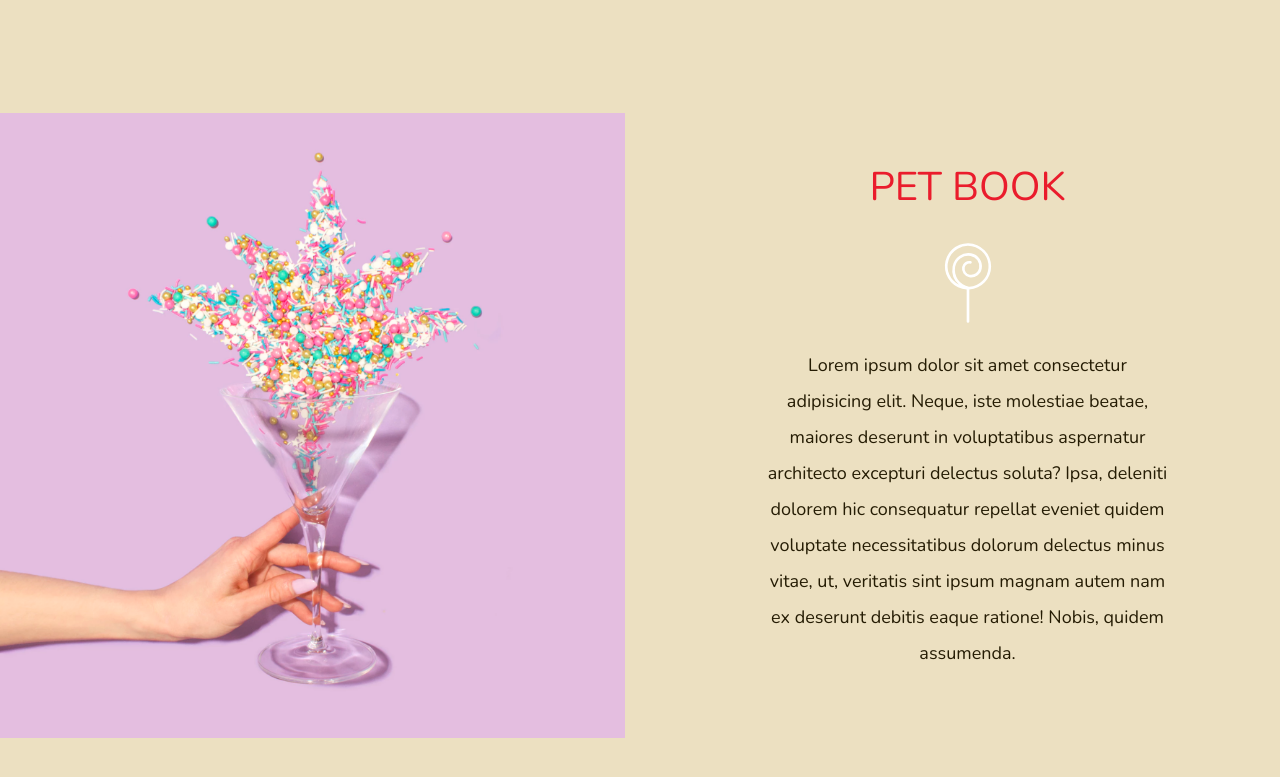
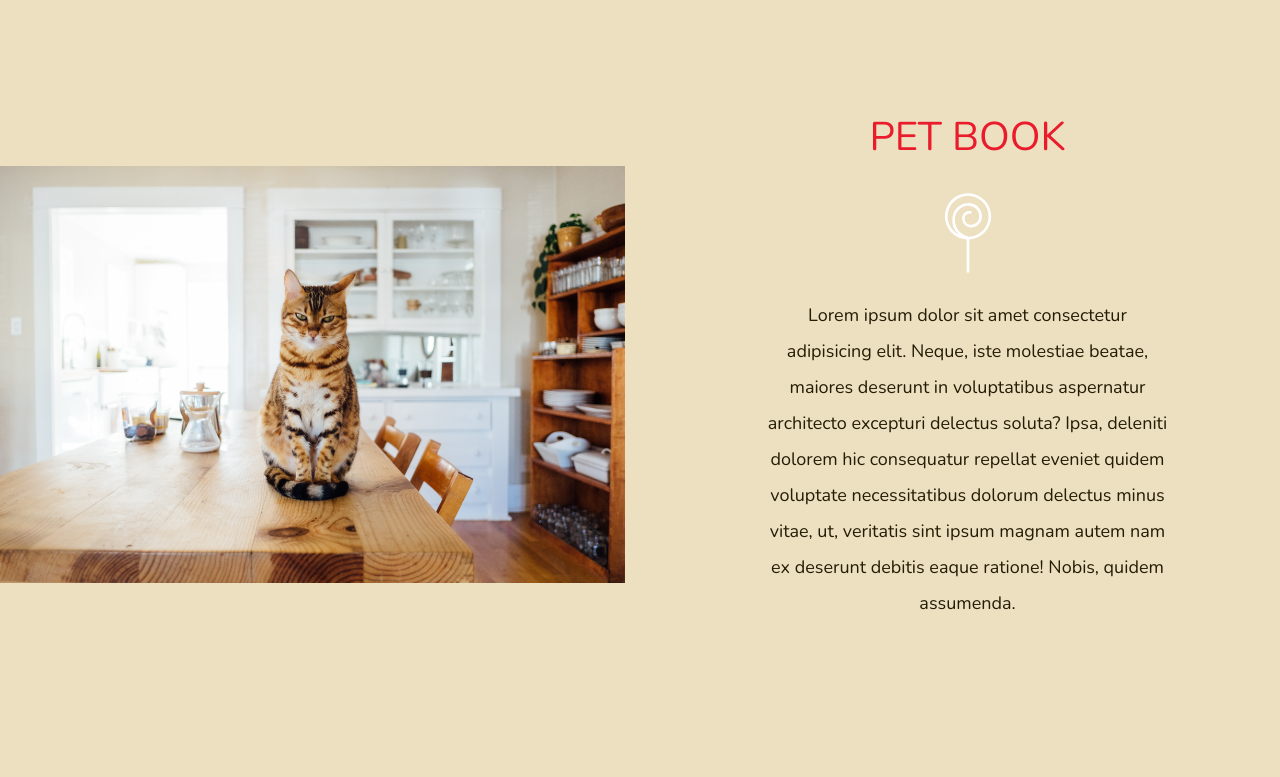
Before and after one commit to oeptyhackba/oeptyhackba.github.io, a plain HTML site: page index.html in a window 1280 px wide. Shown: the part 1877-2654 px from the top of the page. After the commit the page ends 2614 px from the top, so only its background shows below. Drawn offline with nearby package versions, Linux system fonts and the light colour scheme.

Commit message:
ImagenHappyDog

```diff
--- a/index.html
+++ b/index.html
@@ -107,7 +107,7 @@
         </div>
         <div class="row align-items-center content">
             <div class="col-md-6 order-2 order-md-1">
-                <img src="imgs/sprinkles.png" alt="" class="img-fluid">
+                <img src="imgs/Gato.jpg" alt="" class="img-fluid">
             </div>
             <div class="col-md-6 text-center order-1 order-md-2">
                 <div class="row justify-content-center">
```
Also changed, not shown: imgs/Gato.jpg (added).
